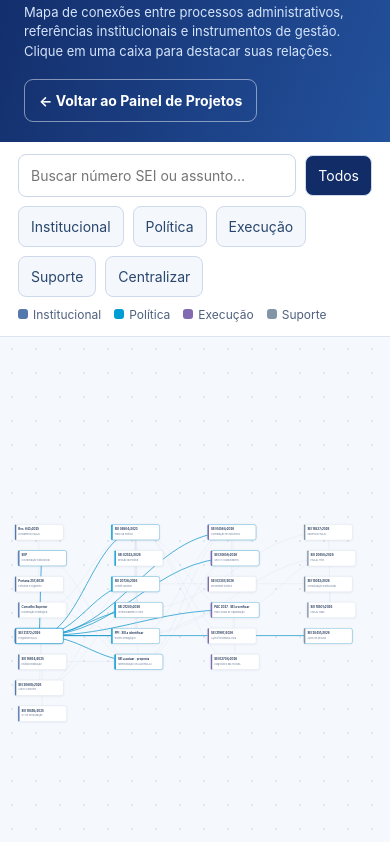
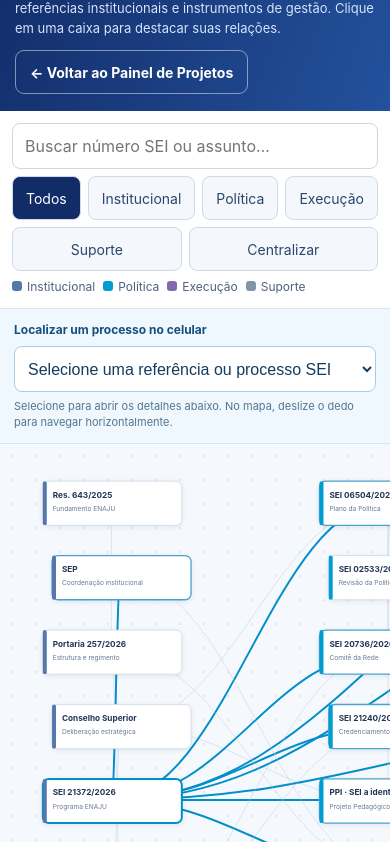
Before and after one commit to redenacional-enaju-cnj/Painel_projetos, a plain HTML site: page governanca.html in a window 390 px wide. Shown: the part 121-963 px from the top of the page. Drawn offline with Linux system fonts and the light colour scheme.

Commit message:
ENAJU: acesso móvel ao mapa de governança e seleção de processos no iPhone

```diff
--- a/governanca.html
+++ b/governanca.html
@@ -30,12 +30,34 @@ svg{width:100%;height:calc(100vh - 220px);min-height:680px;display:block;touch-a
 .legend b{display:inline-block;width:10px;height:10px;border-radius:3px;margin-right:5px}
 .notice{font-size:12px;color:#687894;padding:10px 18px;background:white;border-top:1px solid var(--line)}
 @media(max-width:960px){.layout{grid-template-columns:1fr}.details{border-left:0;border-top:1px solid var(--line)}svg{height:600px;min-height:600px}}
+
+.mobile-access{display:none}
+@media(max-width:720px){
+  html,body{max-width:100%;overflow-x:hidden;-webkit-text-size-adjust:100%}
+  header{padding:17px 15px;gap:12px}
+  header h1{font-size:22px;line-height:1.25}
+  .back{display:inline-flex;align-items:center;justify-content:center;max-width:100%;min-height:44px;white-space:normal}
+  .toolbar{padding:12px;gap:7px}
+  .toolbar input{min-width:0;max-width:none;width:100%;flex:1 1 100%;font-size:16px;min-height:44px}
+  .toolbar button{min-height:44px;flex:1 1 auto}
+  .legend{flex:1 1 100%;gap:8px}
+  .mobile-access{display:grid;gap:7px;padding:12px 14px;background:#eff8ff;border-bottom:1px solid #d0e6f2}
+  .mobile-access label{font-size:12px;font-weight:750;color:#164f7d}
+  .mobile-access select{min-height:46px;max-width:100%;width:100%;border:1px solid #a8cce6;border-radius:8px;background:white;padding:9px;font-size:16px;color:#123d61}
+  .mobile-access small{font-size:11px;line-height:1.45;color:#55758d}
+  .layout{display:block;min-height:0}
+  .map{display:block;width:100%;max-width:100vw;overflow:auto;-webkit-overflow-scrolling:touch;overscroll-behavior:contain}
+  svg{display:block;width:1120px;min-width:1120px;height:720px;min-height:720px;touch-action:pan-x pan-y}
+  .details{padding:17px;min-width:0}
+  .details p,.details li,.notice{overflow-wrap:anywhere}
+  .notice{padding:13px 14px}
+}
 </style></head><body>
 <header><div><div class="kicker">CNJ · Escola Nacional do Judiciário</div><h1>Rede de governança e processos SEI</h1><p>Mapa de conexões entre processos administrativos, referências institucionais e instrumentos de gestão. Clique em uma caixa para destacar suas relações.</p></div><a class="back" href="./">← Voltar ao Painel de Projetos</a></header>
 <div class="toolbar"><input id="search" type="search" placeholder="Buscar número SEI ou assunto…" aria-label="Localizar processo SEI">
 <button data-group="all" class="active">Todos</button><button data-group="institucional">Institucional</button><button data-group="politica">Política</button><button data-group="execucao">Execução</button><button data-group="transversal">Suporte</button><button id="reset">Centralizar</button>
 <div class="legend"><span><b style="background:#5477ac"></b>Institucional</span><span><b style="background:#009dd3"></b>Política</span><span><b style="background:#826ab0"></b>Execução</span><span><b style="background:#8294a8"></b>Suporte</span></div></div>
-<div class="layout"><div class="map"><svg id="network" viewBox="0 0 1700 1090" aria-label="Diagrama de processos SEI conectados"><g id="canvas"><g id="lines"></g><g id="nodes"></g></g></svg></div>
+<div class="mobile-access"><label for="mobileProcess">Localizar um processo no celular</label><select id="mobileProcess"><option value="">Selecione uma referência ou processo SEI</option></select><small>Selecione para abrir os detalhes abaixo. No mapa, deslize o dedo para navegar horizontalmente.</small></div><div class="layout"><div class="map"><svg id="network" viewBox="0 0 1700 1090" aria-label="Diagrama de processos SEI conectados"><g id="canvas"><g id="lines"></g><g id="nodes"></g></g></svg></div>
 <aside class="details"><div class="meta" id="stats"></div><div id="detail"><p>Selecione uma caixa para consultar suas conexões.</p></div></aside></div>
 <div class="notice">As linhas representam relações funcionais, normativas ou de planejamento do mapa de trabalho de 16/11/2026; não comprovam apensamento formal nem tramitação entre unidades. Processos pendentes de identificação estão explicitamente sinalizados.</div>
 <script>
@@ -75,6 +97,9 @@ function draw(){
 }
 function pick(id){selected=id;draw()}
 function transform(){canvas.setAttribute("transform","translate("+tx+" "+ty+") scale("+zoom+")")}
+const mobileSelect=document.getElementById("mobileProcess");
+for(const item of N){const opt=document.createElement("option");opt.value=item.id;opt.textContent=item.label+" — "+item.subtitle;mobileSelect.append(opt)}
+mobileSelect.addEventListener("change",e=>{if(!e.target.value)return;pick(e.target.value);document.querySelector(".details").scrollIntoView({behavior:"smooth",block:"start"})});
 document.getElementById("search").addEventListener("input",e=>{query=e.target.value.trim().toLowerCase();draw()});
 document.querySelectorAll("button[data-group]").forEach(b=>b.addEventListener("click",()=>{group=b.dataset.group;document.querySelectorAll("button[data-group]").forEach(x=>x.classList.toggle("active",x===b));draw()}));
 document.getElementById("reset").addEventListener("click",()=>{zoom=1;tx=ty=0;transform();draw()});
```
